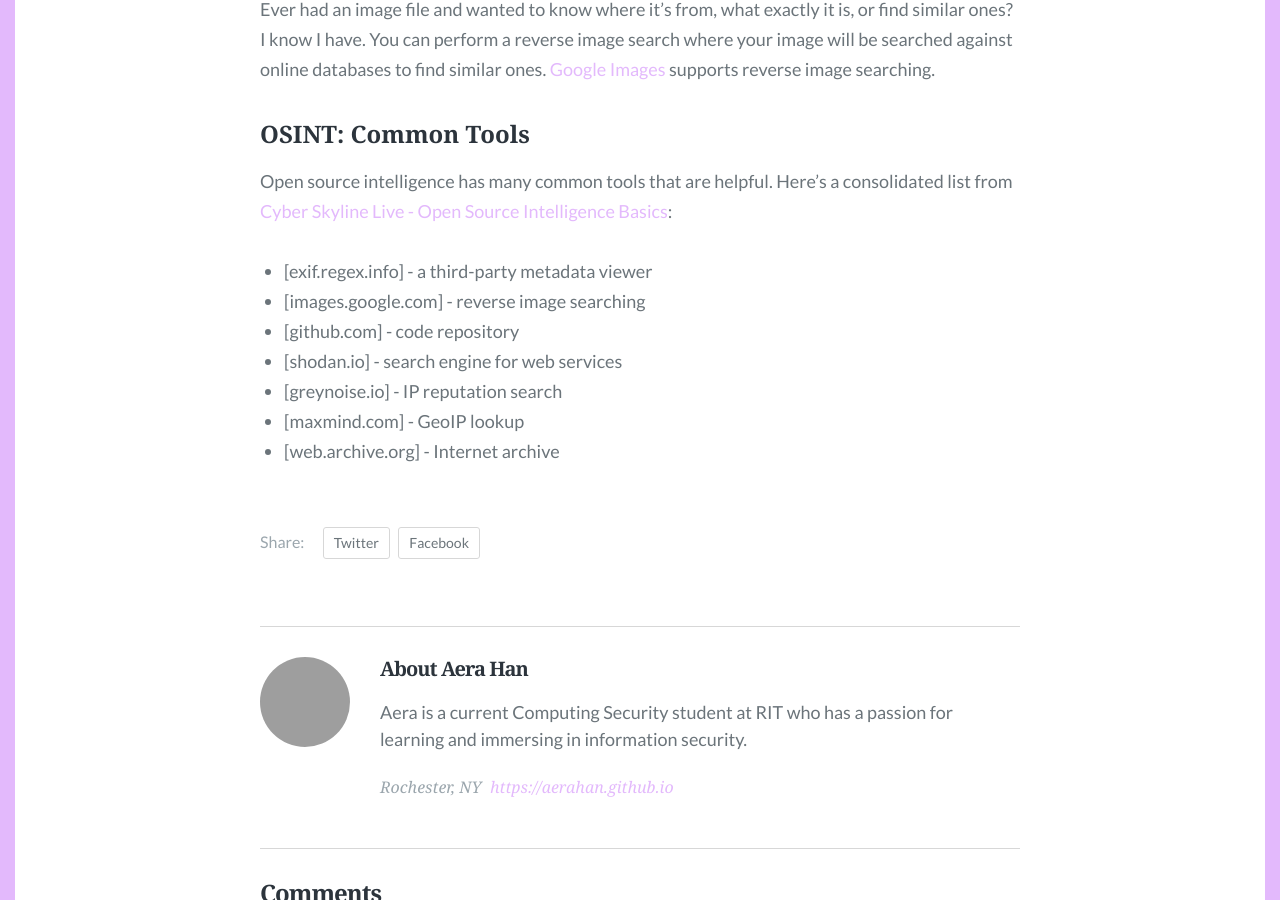
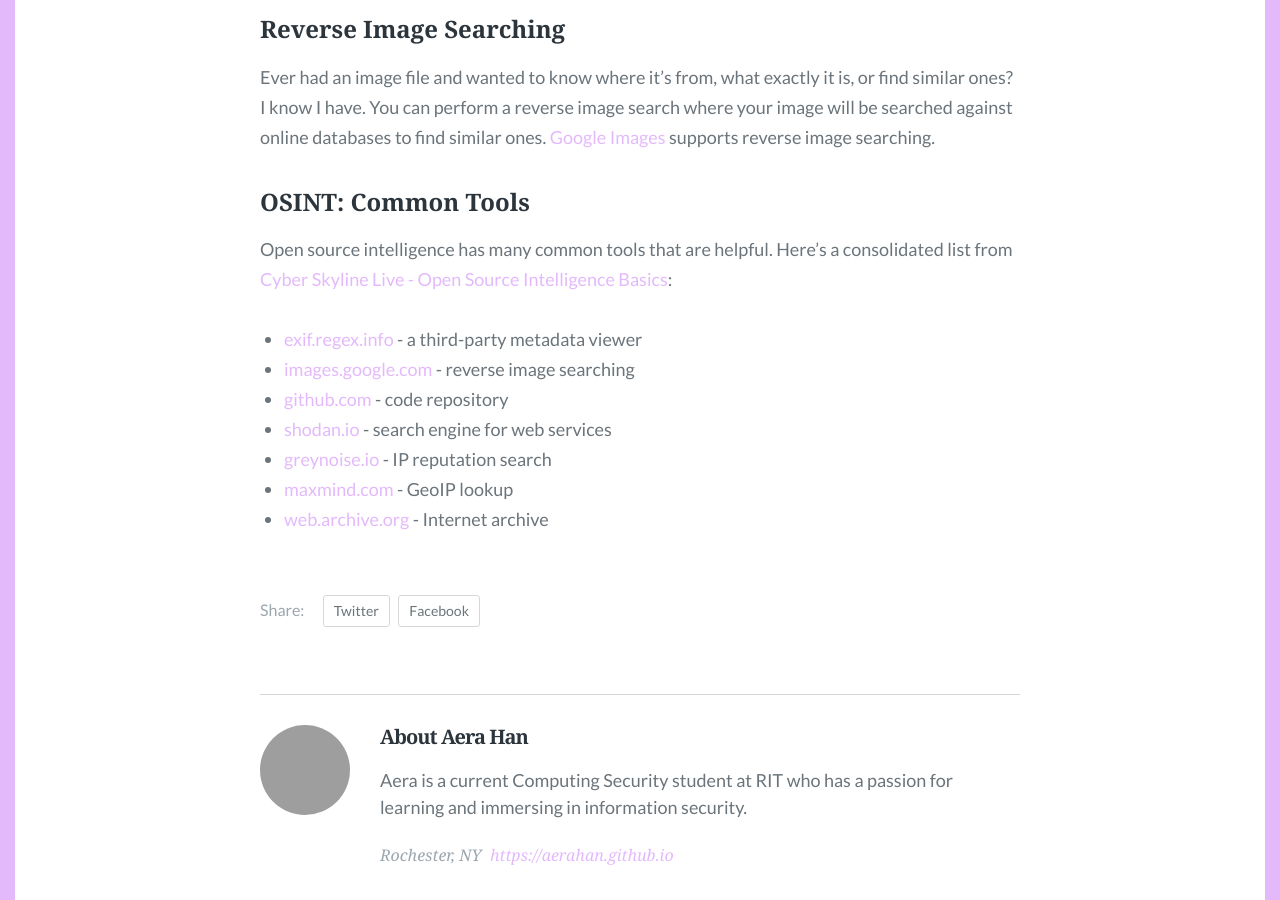
Before and after one commit to JustGoodThemes/Scriptor-Jekyll-Theme, a Jekyll site: the page built from _posts/2022-10-08-open-source-intelligence.md, in a window 1280 px wide and 900 px high, scrolled down 3443 px. Built offline with Jekyll 4.4.1, drawn with Linux system fonts in a browser that asks for light colours; some web fonts are replaced; comment, search, counter and statistics services are not loaded; some of the changed lines change nothing that is shown; some of the changed text lies outside the part shown; grey boxes are pictures that could not be loaded.

Commit message:
Update 2022-10-08-open-source-intelligence.md
update blog: final preview

````diff
--- a/_posts/2022-10-08-open-source-intelligence.md
+++ b/_posts/2022-10-08-open-source-intelligence.md
@@ -3,7 +3,7 @@
 layout: post
 date: 2022-10-08
 feature_image: images/open_source.jpg
-tags: [cyberskyline, opensource, basics]
+tags: [cyberskyline, osint, basics]
 ---
 
 Open Source Intelligence is the act of finding and gathering information from public sources on a target. You'll probably be surprised by the amount of information that can be found online with a bit of prodding! OSINT is great because it's typically not very expensive and and can reveal a lot of information about a target. Even something as simple as checking a company's posted job requirements for an open position can reveal what technologies and systems they use, which can help in finding a vulnerability. Something to watch out for, however, is fake information that may be posted.
@@ -41,9 +41,9 @@
 allinurl:
 ```
 This filters results based off the URL.
-! Live cameras that aren't IP address access restricted can be found by searching
+<br>! Live cameras that aren't IP address access restricted can be found by searching
 <span style = "color:blue;">inurl:"view.shtml" "Network Camera"</span>
-! Zoom Bombs was a huge problem when the COVID-19 pandemic first hit, where users would go into random rooms (usually classrooms)
+<br>! Zoom Bombs was a huge problem when the COVID-19 pandemic first hit, where users would go into random rooms (usually classrooms)
 and flood them with profanity, trash, etc. This search query can be used:
 <span style = "color:blue;">inurl: zoom.us/j intext: scheduled for</span>
 It should be noted, however, that the FBI put out a public warning regarding zoom bombing! Don't do it.
@@ -75,19 +75,19 @@
 ```
 "admin_password" ext:txt |ext:log | ext:cfg
 ```
-
+<br>
 ### Metadata
 Metadata is essentially data about data. It's information that gives additional information about a file such as the author, date created, GPS coordinates, phone model, etc. Metadata can be found in most file types and can be viewed using a third party program, viewing properties from file manager, or the *strings* command in Linux.
-
+<br>
 ### Reverse Image Searching
 Ever had an image file and wanted to know where it's from, what exactly it is, or find similar ones? I know I have. You can perform a reverse image search where your image will be searched against online databases to find similar ones. [Google Images](images.google.com) supports reverse image searching.
-
+<br>
 ### OSINT: Common Tools
 Open source intelligence has many common tools that are helpful. Here's a consolidated list from [Cyber Skyline Live - Open Source Intelligence Basics](https://youtu.be/PfUiZQD_PLU):
-- [exif.regex.info] - a third-party metadata viewer
-- [images.google.com] - reverse image searching
-- [github.com] - code repository
-- [shodan.io] - search engine for web services
-- [greynoise.io] - IP reputation search
-- [maxmind.com] - GeoIP lookup
-- [web.archive.org] - Internet archive
+- [exif.regex.info](exif.regex.info) - a third-party metadata viewer
+- [images.google.com](images.google.com) - reverse image searching
+- [github.com](github.com) - code repository
+- [shodan.io](shodan.io) - search engine for web services
+- [greynoise.io](greynoise.io) - IP reputation search
+- [maxmind.com](maxmind.com) - GeoIP lookup
+- [web.archive.org](web.archive.org) - Internet archive
````
